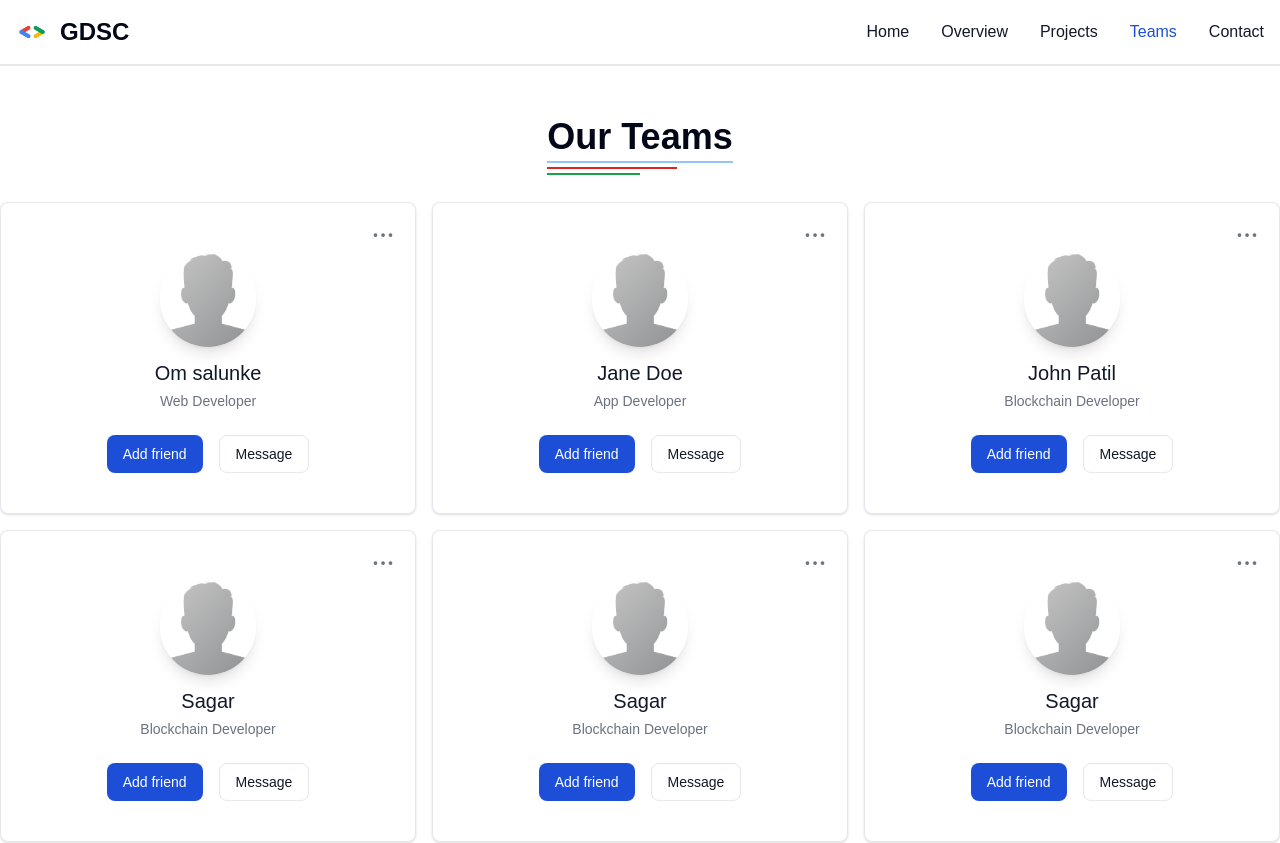
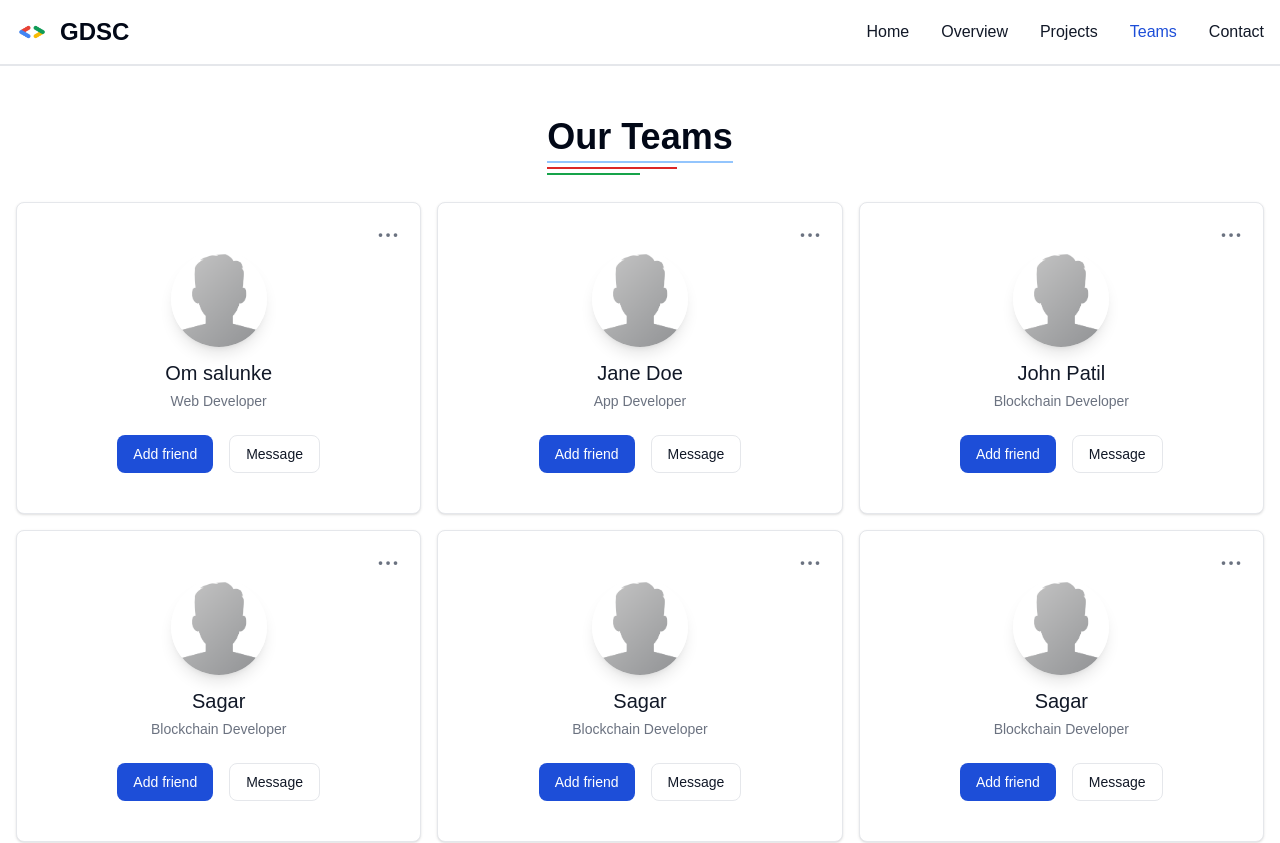
Before and after one commit to om0852/GDSCTASK, a Next.js app: page /teams in a window 1280 px wide. Shown: the top 843 px of the page. Built offline with nearby package versions, Linux system fonts and the light colour scheme.

Commit message:
change in style

```diff
--- a/src/app/projects/page.jsx
+++ b/src/app/projects/page.jsx
@@ -10,7 +10,6 @@ const Page = () => {
     <div className='w-full h-[90vh] grid place-items-center'>
         <Title title="Our Projects" />
 
-        {/* <CardFlee image='/projectdemo.png'/> */}
         <h1>Under construction</h1>
     </div>
     </>
--- a/src/app/teams/page.jsx
+++ b/src/app/teams/page.jsx
@@ -19,7 +19,7 @@ const Page = () => {
       <div className="w-full h-[90vh] grid place-items-center">
         <div className="w-full h-[90vh] grid place-items-center">
           <Title title="Our Teams" />
-          <div className="w-full py-4 h-[auto] grid place-content-center sm:grid-cols-1 md:grid-cols-2 lg:grid-cols-3 place-items-center gap-4">
+          <div className="w-full p-4  h-[auto] grid place-content-center sm:grid-cols-1 md:grid-cols-2 lg:grid-cols-3 place-items-center gap-4">
             <Card name="Om salunke" role="Web Developer" />
             <Card name="Jane Doe" role="App Developer" />
             <Card name="John Patil" role="Blockchain Developer" />
```
